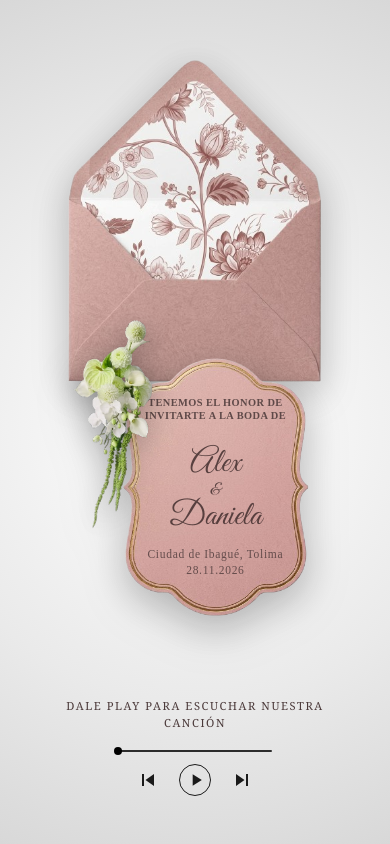
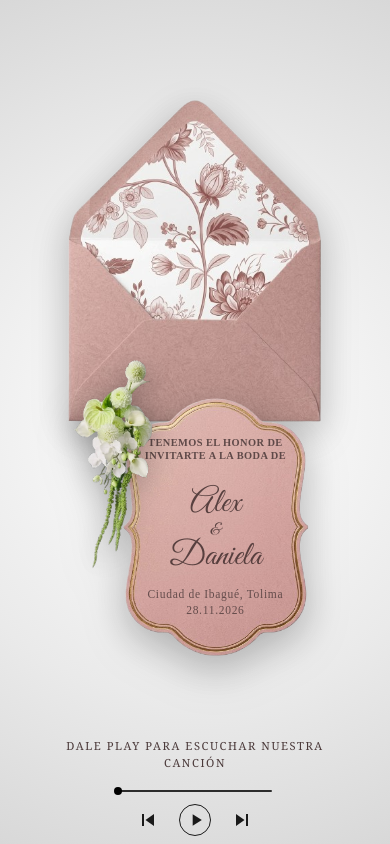
Before and after one commit to Leo1827/boda-invitation-alex-daniela, a Next.js app: page /invitation in a window 390 px wide. Shown: the top 844 px of the page. Built offline with nearby package versions, Linux system fonts and the light colour scheme.

Commit message:
update: padding bottom events and music player

```diff
--- a/components/Invitation/Invitation.module.css
+++ b/components/Invitation/Invitation.module.css
@@ -118,6 +118,7 @@
 @media (max-width: 600px) {
   .compositionWrapper {
     max-width: clamp(260px, 45vh, 340px);
+    padding-top: 5rem;
   }
 
   .cardWrapper {
@@ -133,6 +134,7 @@
 
 /* Dispositivos de pantalla vertical baja (móviles horizontales o pantallas pequeñas) */
 @media (max-height: 650px) {
+
   .compositionWrapper {
     max-width: 270px;
   }
--- a/components/MusicPlayer/MusicPlayer.module.css
+++ b/components/MusicPlayer/MusicPlayer.module.css
@@ -123,3 +123,9 @@
     max-width: 200px;
   }
 }
+
+@media (max-width: 380px) {
+  .playerContainer {
+    padding-bottom: 8rem;
+  }
+}
```
